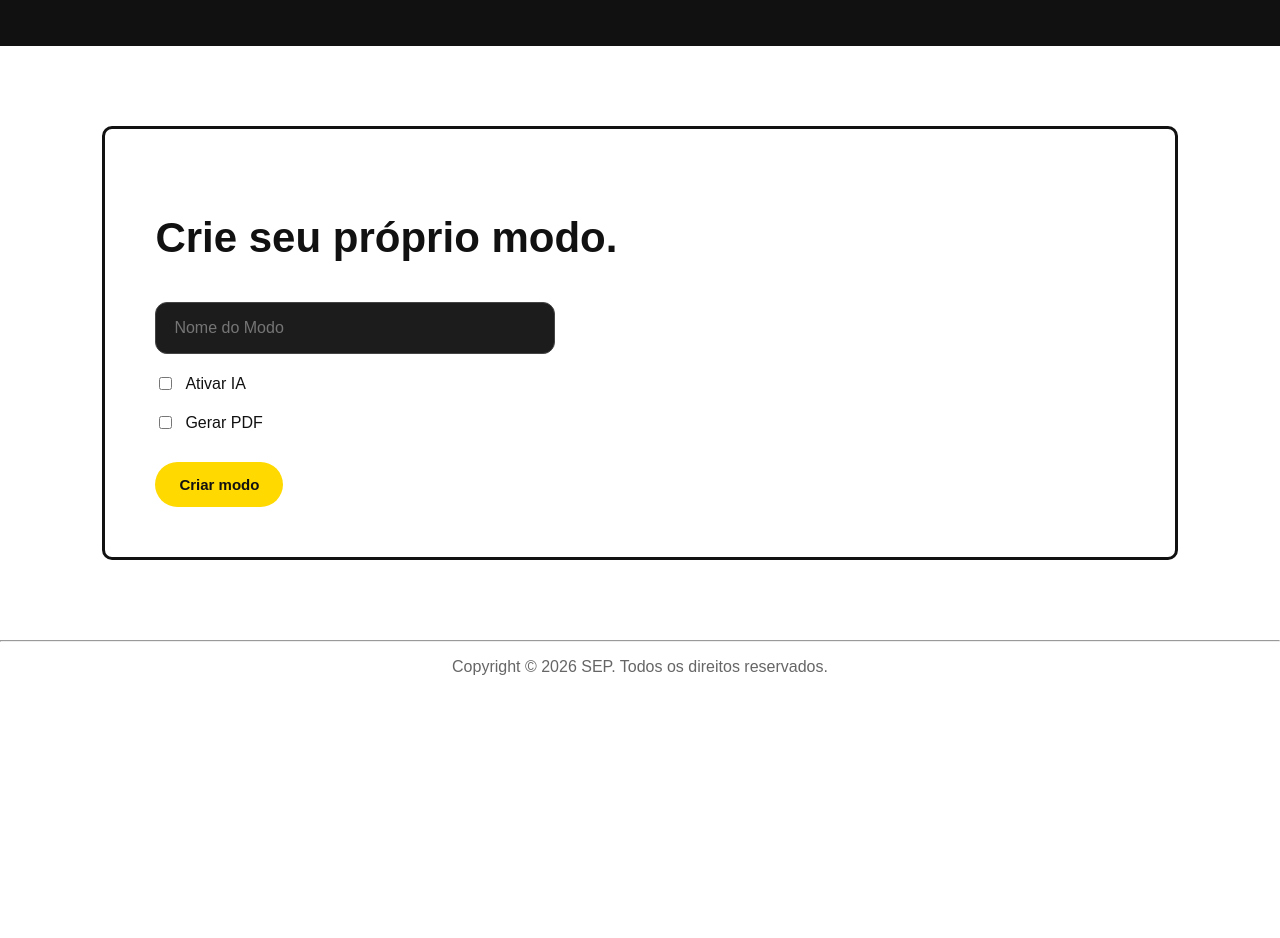
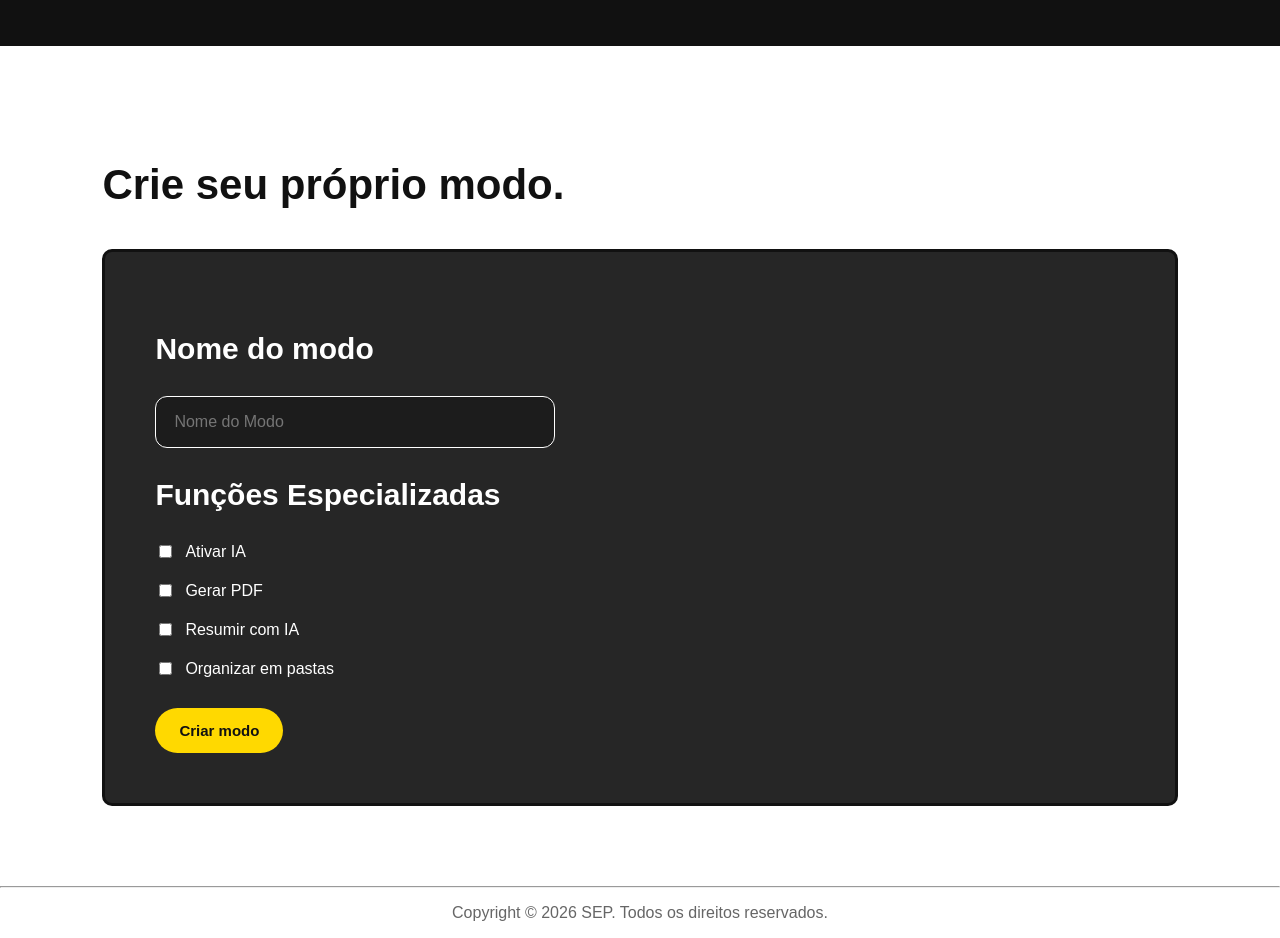
Before and after one commit to lucasknohara/SEP, a React (Vite) app: page /modocustomizavel in a window 1280 px wide. Shown: the part 960-1898 px from the top of the page. Before the commit the page ends 1652 px from the top, so only its background shows below. Built offline with nearby package versions, Linux system fonts and the light colour scheme.

Commit message:
feat: criando mais checkbox na page modo customizado

```diff
--- a/src/components/CustomModeForm/CustomModeForm.css
+++ b/src/components/CustomModeForm/CustomModeForm.css
@@ -13,7 +13,7 @@
     width: 100%;
     max-width: 400px;
     padding: 16px 18px;
-    border: 1px solid #444;
+    border: 1px solid var(--cor-branco);
     border-radius: 12px;
     background: #1c1c1c;
     color: var(--cor-branco);
@@ -43,4 +43,10 @@
     border: 3px solid var(--cor-preto);
     border-radius: 10px;
     padding: 50px;
+    background-color: #262626;
+    color: var(--cor-branco);
 }
+
+.custom-mode-form-div h3 {
+    font-size: 30px
+}
--- a/src/components/CustomModeForm/CustomModeForm.jsx
+++ b/src/components/CustomModeForm/CustomModeForm.jsx
@@ -5,12 +5,16 @@ function CustomModeForm() {
     const [nome, setNome] = useState("");
     const [ativarIA, setAtivarIA] = useState(false);
     const [gerarPDF, setGerarPDF] = useState(false);
+    const [resumirComIA, setResumirComIA] = useState(false);
+    const [organizarPasta, setOrganizarPasta] = useState(false);
 
     function salvarModo() {
         const modo = {
             nome,
             ativarIA,
-            gerarPDF
+            gerarPDF,
+            resumirComIA,
+            organizarPasta,
         };
 
         localStorage.setItem("modoCustomizado", JSON.stringify(modo));
@@ -26,16 +30,21 @@ function CustomModeForm() {
             setNome(modo.nome);
             setAtivarIA(modo.ativarIA);
             setGerarPDF(modo.gerarPDF);
+            setResumirComIA(modo.resumirComIA);
+            setOrganizarPasta(modo.organizarPasta);
         };
 
     }, []);
 
     return (
         <section className="custom-mode-form">
+            <h2>Crie seu próprio modo.</h2>
+
             <div className="custom-mode-form-div">
-                <h2>Crie seu próprio modo.</h2>
+                <h3>Nome do modo</h3>
+                <input type="text" placeholder="Nome do Modo" value={nome} onChange={(e) => setNome(e.target.value)} />
 
-                <input type="text" placeholder="Nome do Modo" value={nome} onChange={(e) => setNome(e.target.value)} />
+                <h3>Funções Especializadas</h3>
                 <label>
                     <input type="checkbox" checked={ativarIA} onChange={(e) => setAtivarIA(e.target.checked)} />
                     Ativar IA
@@ -44,6 +53,14 @@ function CustomModeForm() {
                     <input type="checkbox" checked={gerarPDF} onChange={(e) => setGerarPDF(e.target.checked)} />
                     Gerar PDF
                 </label>
+                <label>
+                    <input type="checkbox" checked={resumirComIA} onChange={(e) => setResumirComIA(e.target.checked)} />
+                    Resumir com IA
+                </label>
+                <label>
+                    <input type="checkbox" checked={organizarPasta} onChange={(e) => setOrganizarPasta(e.target.checked)} />
+                    Organizar em pastas
+                </label>
                 <button onClick={salvarModo}>Criar modo</button>
             </div>
         </section>
```
